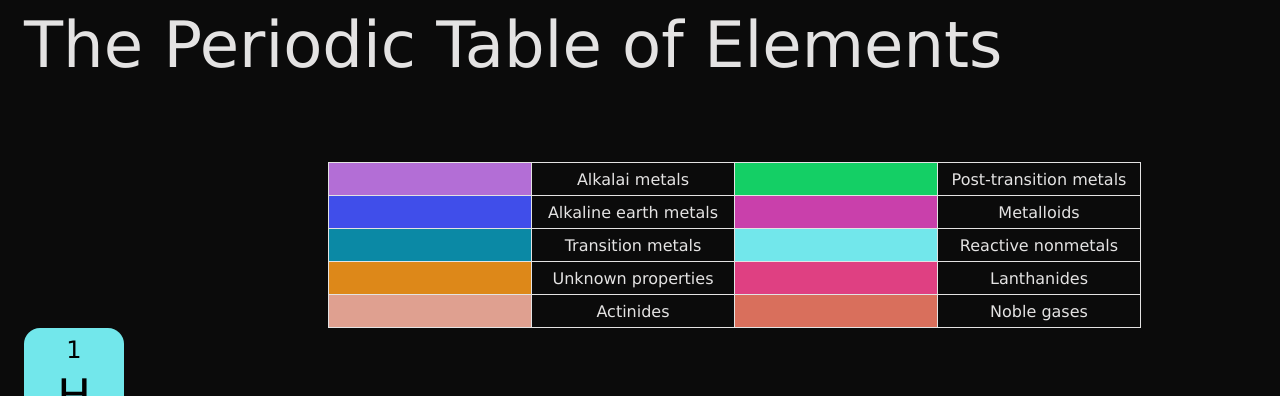
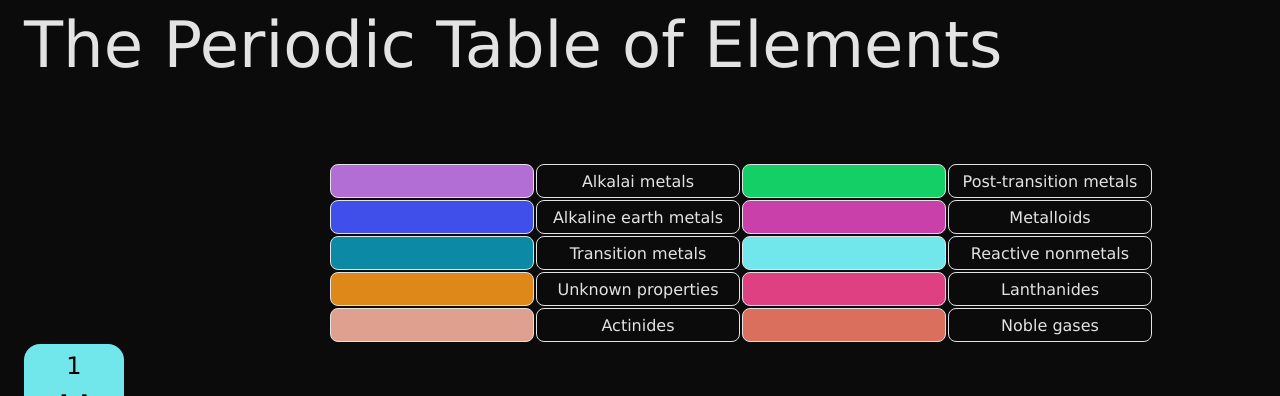
Before and after one commit to judewashock518/css-html-ptoe, a plain HTML site: page index.html in a window 1280 px wide. Shown: the top 396 px of the page. Drawn offline with Linux system fonts and the light colour scheme.

Commit message:
made style edits to table

```diff
--- a/index.html
+++ b/index.html
@@ -5,7 +5,7 @@
     <meta http-equiv="X-UA-Compatible" content="IE=edge">
     <meta name="viewport" content="width=device-width, initial-scale=1.0">
     <link rel="stylesheet" type="text/css" href="styles.css">
-    <title>the Periodic Table of Elements</title>
+    <title>The Periodic Table of Elements</title>
 </head>
 <header>The Periodic Table of Elements</header>
 <body style="background-color:rgb(11, 11, 11)">
--- a/styles.css
+++ b/styles.css
@@ -6,7 +6,7 @@ header {
 }
 
 table {
-    border-collapse: collapse;
+    border-radius:0.5rem;
     margin-left:20rem;
     margin-top:5rem;
   }
@@ -14,6 +14,7 @@ table {
   td {
     width: 200px;
     height: 30px;
+    border-radius:0.5rem;
     border: 1px solid rgb(228, 227, 227);
     font-family:Verdana, Geneva, Tahoma, sans-serif;
     color:rgb(228, 227, 227);
```
